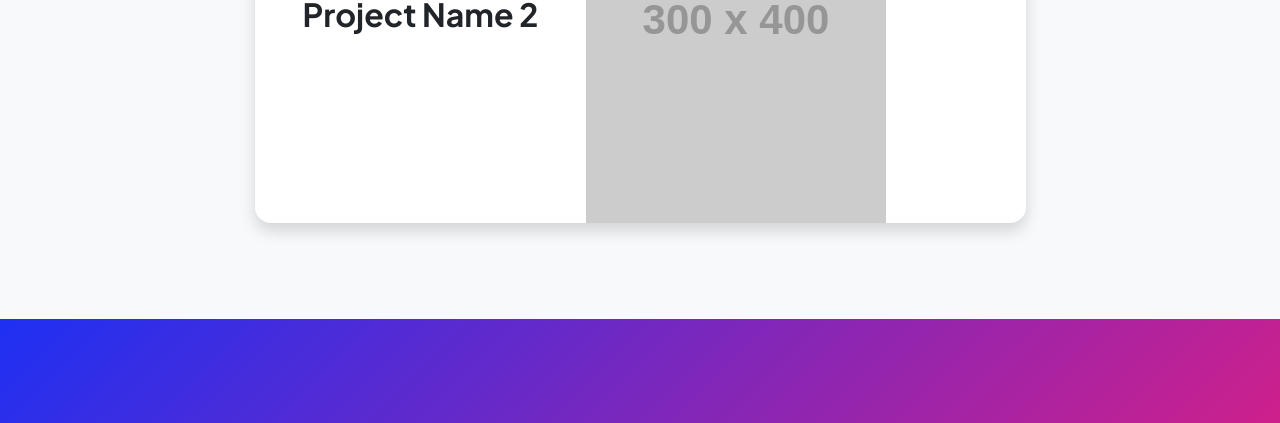
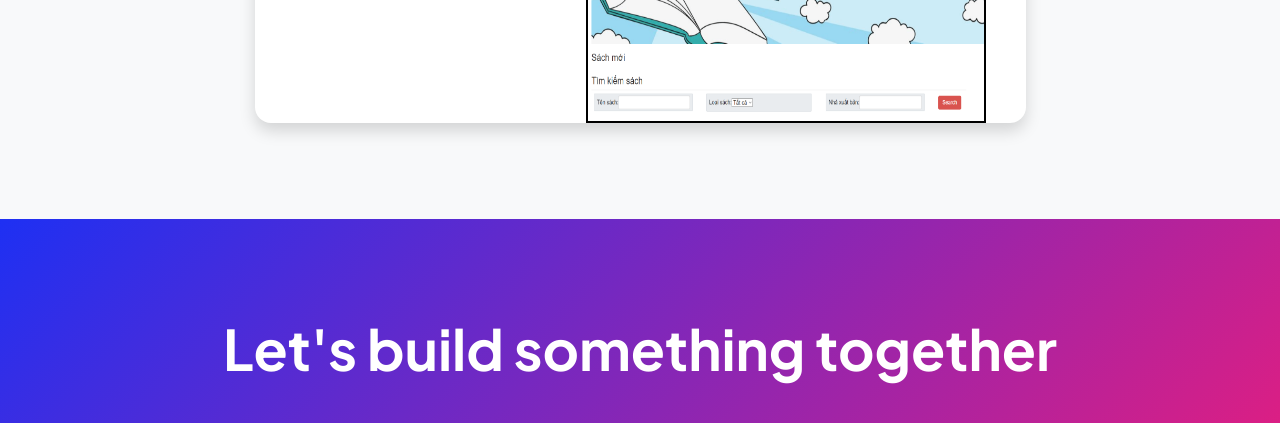
Before and after one commit to nhatdev1202/nhatdev1202.github.io, a plain HTML site: page projects.html in a window 1280 px wide. Shown: the part 751-1174 px from the top of the page. Drawn offline with nearby package versions, Linux system fonts and the light colour scheme; placeholder pictures from the web are drawn by us.

Commit message:
Update projects.html

```diff
--- a/projects.html
+++ b/projects.html
@@ -61,7 +61,7 @@
                                             <h2 class="fw-bolder">Project Name 2</h2>
                                             <p></p>
                                         </div>
-                                        <img class="img-fluid" src="https://dummyimage.com/300x400/343a40/6c757d" alt="..." />
+                                        <img class="img-fluid" src="assets/Project2.png" style="border: 2px solid black; height: 300px; width: 400px;" />
                                     </div>
                                 </div>
                             </div>
```
